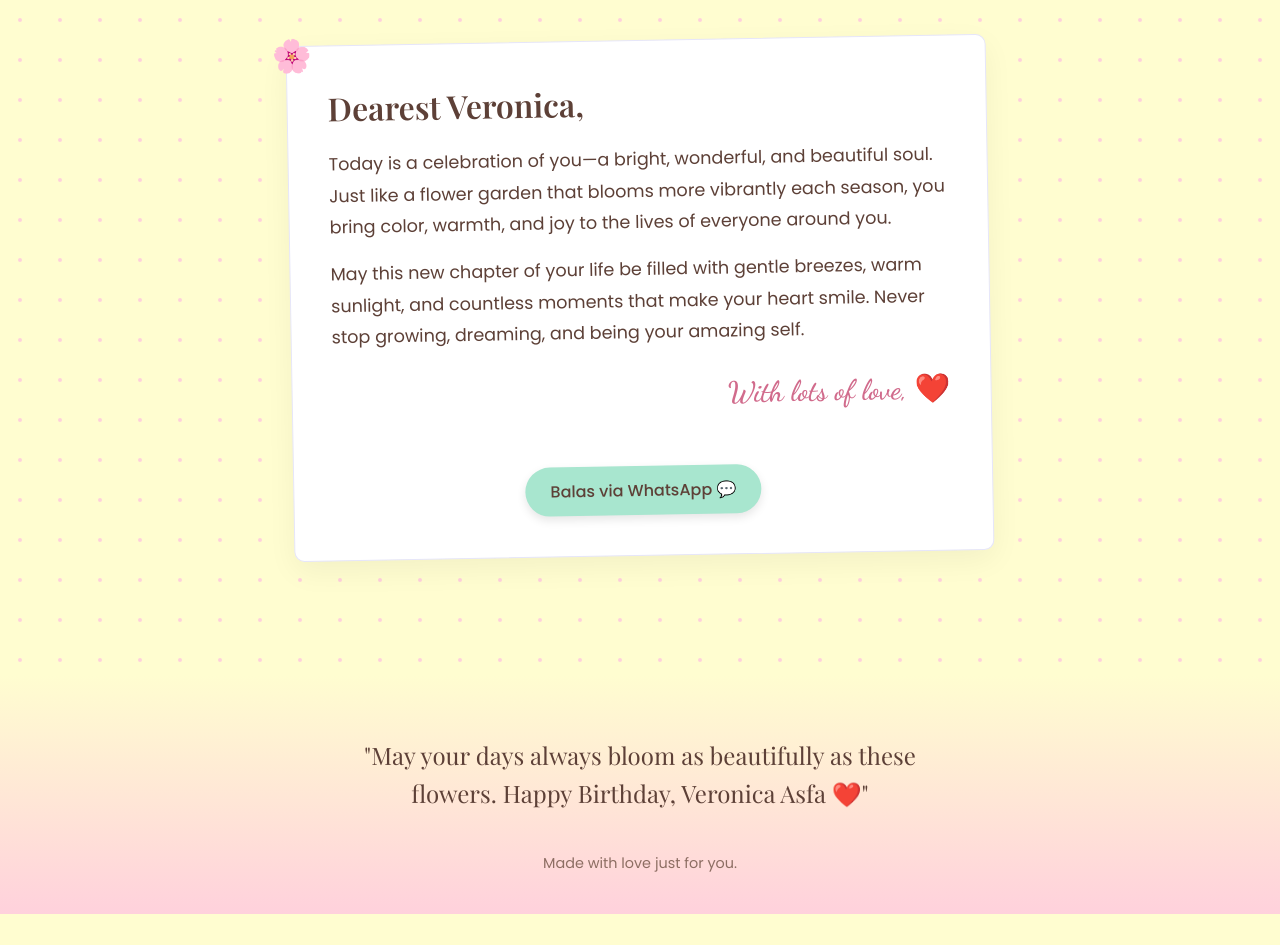
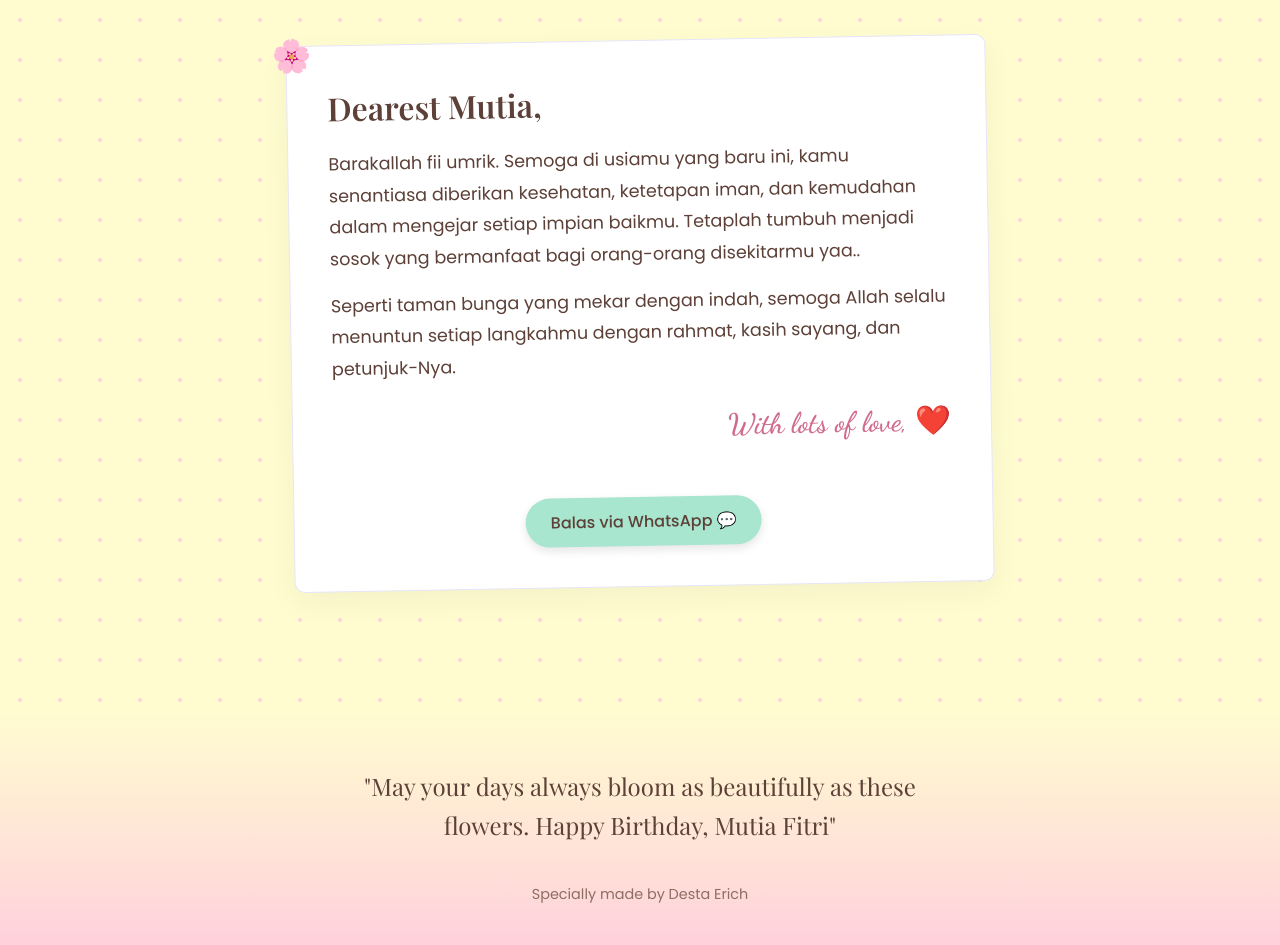
Before and after one commit to akhifeatdtzt/mutia-birthday, a plain HTML site: page index.html in a window 1280 px wide. Shown: the part 880-1825 px from the top of the page. Before the commit the page ends 1794 px from the top, so only its background shows below. Drawn offline with nearby package versions, Linux system fonts and the light colour scheme; a web font is replaced by a local one.

Commit message:
Update index.html

```diff
--- a/index.html
+++ b/index.html
@@ -3,7 +3,7 @@
 <head>
     <meta charset="UTF-8">
     <meta name="viewport" content="width=device-width, initial-scale=1.0">
-    <title>Happy Birthday, Veronica Asfa</title>
+    <title>Happy Birthday, Mutia Fitri</title>
     <!-- Google Fonts -->
     <link href="https://fonts.googleapis.com/css2?family=Dancing+Script:wght@600&family=Playfair+Display:ital,wght@0,400;0,600;1,400&family=Poppins:wght@300;400;500&display=swap" rel="stylesheet">
     <!-- Menghubungkan file CSS -->
@@ -19,7 +19,7 @@
 
     <!-- Hero Section -->
     <section class="hero fade-in">
-        <h1>Happy Birthday,<br><span class="cursive" style="font-size: 1.2em; color: #5D4037;">Veronica Asfa 🌸</span></h1>
+        <h1>Happy Birthday,<br><span class="cursive" style="font-size: 1.2em; color: #5D4037;">Mutia Fitri 🌸</span></h1>
         <p>Welcome to your magical floral garden...</p>
         <div style="margin-top: 30px;">
             <svg width="40" height="40" viewBox="0 0 24 24" fill="none" stroke="var(--text-light)" stroke-width="2" stroke-linecap="round" stroke-linejoin="round" style="animation: bounce 2s infinite;">
@@ -32,15 +32,15 @@
     <section class="message-section fade-in">
         <div class="container">
             <div class="scrapbook-card">
-                <h2 style="margin-bottom: 20px; font-size: 2rem;">Dearest Veronica,</h2>
-                <p>Today is a celebration of you—a bright, wonderful, and beautiful soul. Just like a flower garden that blooms more vibrantly each season, you bring color, warmth, and joy to the lives of everyone around you.</p>
-                <p>May this new chapter of your life be filled with gentle breezes, warm sunlight, and countless moments that make your heart smile. Never stop growing, dreaming, and being your amazing self.</p>
+                <h2 style="margin-bottom: 20px; font-size: 2rem;">Dearest Mutia,</h2>
+                <p>Barakallah fii umrik. Semoga di usiamu yang baru ini, kamu senantiasa diberikan kesehatan, ketetapan iman, dan kemudahan dalam mengejar setiap impian baikmu. Tetaplah tumbuh menjadi sosok yang bermanfaat bagi orang-orang disekitarmu yaa..</p>
+                <p>Seperti taman bunga yang mekar dengan indah, semoga Allah selalu menuntun setiap langkahmu dengan rahmat, kasih sayang, dan petunjuk-Nya.</p>
                 <p class="cursive" style="font-size: 1.8rem; margin-top: 20px; text-align: right;">With lots of love, ❤️</p>
 
                 <!-- Tombol Balas WhatsApp -->
                 <div style="text-align: center;">
                     <!-- Ganti 628xxxxxxxxxx dengan nomor WhatsApp Anda -->
-                    <a href="https://wa.me/628xxxxxxxxxx?text=Hai!%20Terima%20kasih%20banyak%20ya%20buat%20ucapan%20dan%20website%20ulang%20tahunnya%20%E2%9C%A8" class="wa-btn" target="_blank">
+                    <a href="https://wa.me/6285324912233" class="wa-btn" target="_blank">
                         Balas via WhatsApp 💬
                     </a>
                 </div>
@@ -50,9 +50,9 @@
 
     <!-- Footer -->
     <footer class="fade-in">
-        <p>"May your days always bloom as beautifully as these flowers. Happy Birthday, Veronica Asfa ❤️"</p>
+        <p>"May your days always bloom as beautifully as these flowers. Happy Birthday, Mutia Fitri"</p>
         <div style="margin-top: 40px; font-size: 0.9rem; color: var(--text-light);">
-            Made with love just for you.
+            Specially made by Desta Erich
         </div>
     </footer>
 
```
